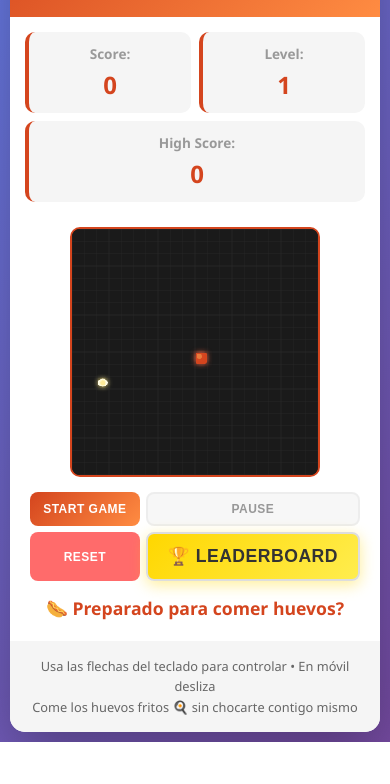
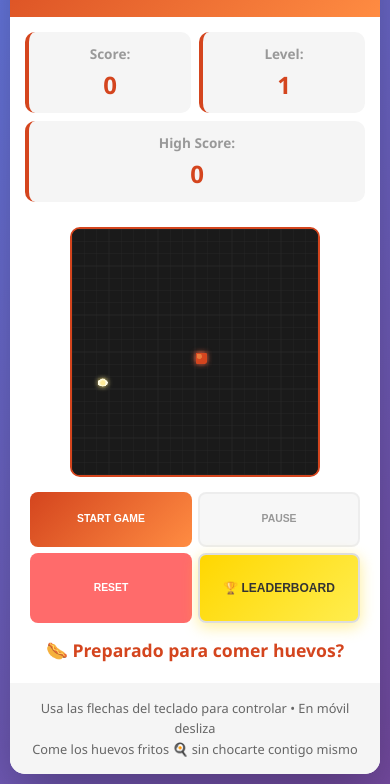
Before and after one commit to frijolito2024/frijolito-snake, a website: page index.html in a window 390 px wide. Shown: the part 129-913 px from the top of the page. Before the commit the page ends 871 px from the top, so only its background shows below. Drawn offline with Linux system fonts and the light colour scheme.

Commit message:
🎨 Fix button text wrapping - all buttons now responsive

```diff
--- a/style.css
+++ b/style.css
@@ -110,7 +110,7 @@ canvas#gameCanvas {
 
 .controls {
     display: grid;
-    grid-template-columns: repeat(auto-fit, minmax(100px, 1fr));
+    grid-template-columns: repeat(4, 1fr);
     gap: 10px;
     justify-content: center;
     width: 100%;
@@ -118,17 +118,26 @@ canvas#gameCanvas {
 }
 
 .btn {
-    padding: 12px 24px;
+    padding: 10px 6px;
     border: none;
     border-radius: 8px;
-    font-size: 1em;
+    font-size: 0.75em;
     font-weight: 600;
     cursor: pointer;
     transition: all 0.3s ease;
     text-transform: uppercase;
-    letter-spacing: 0.5px;
-    min-width: 100px;
-    white-space: nowrap;
+    letter-spacing: 0px;
+    min-width: auto;
+    min-height: 70px;
+    white-space: normal;
+    word-wrap: break-word;
+    overflow-wrap: break-word;
+    word-break: break-word;
+    display: flex;
+    align-items: center;
+    justify-content: center;
+    text-align: center;
+    line-height: 1.2;
 }
 
 .btn-primary {
@@ -177,10 +186,11 @@ canvas#gameCanvas {
     background: linear-gradient(135deg, #ffd700 0%, #ffed4e 100%);
     color: #333;
     font-weight: 700;
-    font-size: 1.1em;
-    padding: 12px 20px;
+    font-size: 0.75em;
+    padding: 10px 6px;
     box-shadow: 0 4px 15px rgba(255, 215, 0, 0.4);
     position: relative;
+    min-height: 70px;
 }
 
 #leaderboardBtn:hover {
@@ -599,12 +609,14 @@ footer {
 
     .controls {
         gap: 8px;
+        grid-template-columns: repeat(4, 1fr);
     }
 
     .btn {
-        padding: 10px 16px;
-        font-size: 0.9em;
-        min-width: 80px;
+        padding: 8px 4px;
+        font-size: 0.7em;
+        min-height: 60px;
+        min-width: auto;
     }
 
     .mobile-controls.visible {
@@ -650,8 +662,9 @@ footer {
     }
 
     .btn {
-        padding: 8px 12px;
-        font-size: 0.75em;
+        padding: 6px 4px;
+        font-size: 0.65em;
+        min-height: 55px;
         min-width: auto;
     }
 
```
